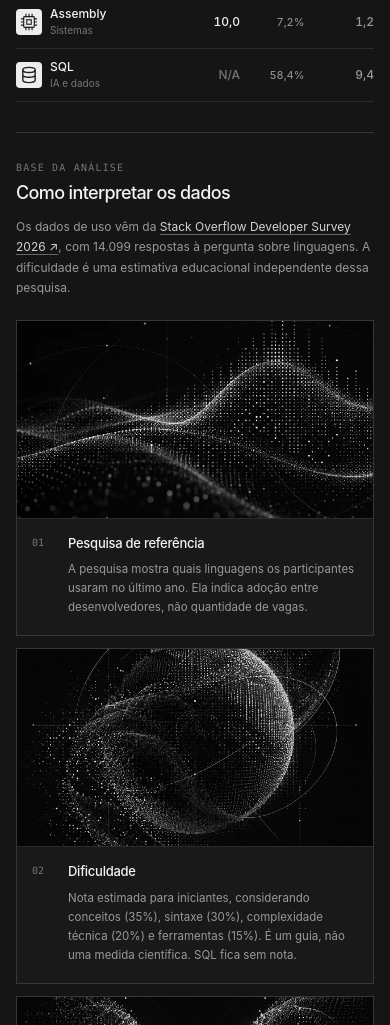
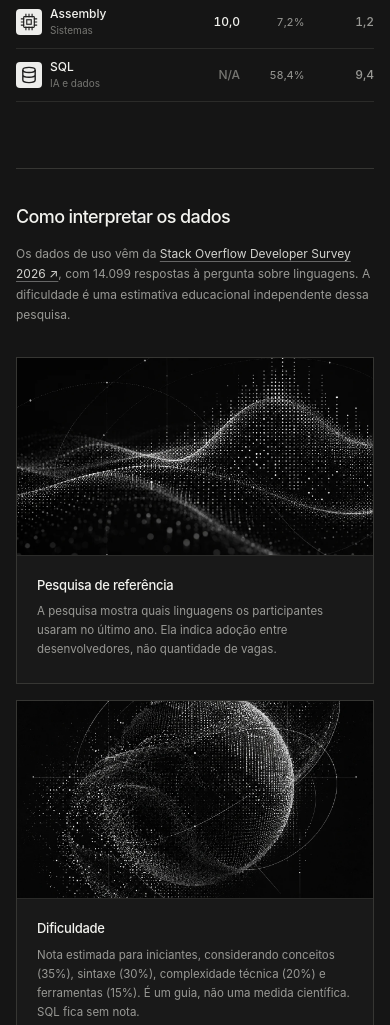
Before and after one commit to printvitorcomc/langscope, a plain HTML site: page index.html in a window 390 px wide. Shown: the part 2000-3025 px from the top of the page. Drawn offline with Linux system fonts and the light colour scheme.

Commit message:
Adjust interpretation section spacing

```diff
--- a/index.html
+++ b/index.html
@@ -65,7 +65,6 @@
         <section class="explanation explanation--cards" aria-labelledby="interpret-title">
           <div class="explanation-head">
             <div>
-              <p class="explanation-eyebrow">BASE DA ANÁLISE</p>
                             <h2 id="interpret-title">Como interpretar os dados</h2>
             </div>
             <p class="explanation-intro">Os dados de uso vêm da <a href="https://survey.stackoverflow.co/2026/technology/data/languages" target="_blank" rel="noopener noreferrer">Stack Overflow Developer Survey 2026 ↗</a>, com 14.099 respostas à pergunta sobre linguagens. A dificuldade é uma estimativa educacional independente dessa pesquisa.</p>
@@ -74,7 +73,6 @@
             <article class="explanation-card">
               <div class="explanation-media"><img src="./assets/interpret-survey.webp" alt="" width="1254" height="1254" loading="lazy" decoding="async"></div>
               <div class="explanation-card-body">
-                <span class="explanation-card-index" aria-hidden="true">01</span>
                                 <h3>Pesquisa de referência</h3>
                 <p>A pesquisa mostra quais linguagens os participantes usaram no último ano. Ela indica adoção entre desenvolvedores, não quantidade de vagas.</p>
               </div>
@@ -82,7 +80,6 @@
             <article class="explanation-card">
               <div class="explanation-media"><img src="./assets/interpret-difficulty.webp" alt="" width="1254" height="1254" loading="lazy" decoding="async"></div>
               <div class="explanation-card-body">
-                <span class="explanation-card-index" aria-hidden="true">02</span>
                                 <h3>Dificuldade</h3>
                 <p>Nota estimada para iniciantes, considerando conceitos (35%), sintaxe (30%), complexidade técnica (20%) e ferramentas (15%). É um guia, não uma medida científica. SQL fica sem nota.</p>
               </div>
@@ -90,7 +87,6 @@
             <article class="explanation-card">
               <div class="explanation-media"><img src="./assets/interpret-comparison.webp" alt="" width="1254" height="1254" loading="lazy" decoding="async"></div>
               <div class="explanation-card-body">
-                <span class="explanation-card-index" aria-hidden="true">03</span>
                                 <h3>Uso e popularidade</h3>
                 <p>Uso é o percentual de participantes que utilizaram cada linguagem. Popularidade transforma esse valor numa nota de 0 a 10, com JavaScript como referência.</p>
               </div>
@@ -115,7 +111,6 @@
         <section class="explanation explanation--cards" aria-labelledby="interpret-title-lab">
           <div class="explanation-head">
             <div>
-              <p class="explanation-eyebrow">BASE DA ANÁLISE</p>
                             <h2 id="interpret-title-lab">Como interpretar os dados</h2>
             </div>
             <p class="explanation-intro">Os dados de uso vêm da <a href="https://survey.stackoverflow.co/2026/technology/data/languages" target="_blank" rel="noopener noreferrer">Stack Overflow Developer Survey 2026 ↗</a>, com 14.099 respostas à pergunta sobre linguagens. A dificuldade é uma estimativa educacional independente dessa pesquisa.</p>
@@ -124,7 +119,6 @@
             <article class="explanation-card">
               <div class="explanation-media"><img src="./assets/interpret-survey.webp" alt="" width="1254" height="1254" loading="lazy" decoding="async"></div>
               <div class="explanation-card-body">
-                <span class="explanation-card-index" aria-hidden="true">01</span>
                                 <h3>Pesquisa de referência</h3>
                 <p>A pesquisa mostra quais linguagens os participantes usaram no último ano. Ela indica adoção entre desenvolvedores, não quantidade de vagas.</p>
               </div>
@@ -132,7 +126,6 @@
             <article class="explanation-card">
               <div class="explanation-media"><img src="./assets/interpret-difficulty.webp" alt="" width="1254" height="1254" loading="lazy" decoding="async"></div>
               <div class="explanation-card-body">
-                <span class="explanation-card-index" aria-hidden="true">02</span>
                                 <h3>Dificuldade</h3>
                 <p>Nota estimada para iniciantes, considerando conceitos (35%), sintaxe (30%), complexidade técnica (20%) e ferramentas (15%). É um guia, não uma medida científica. SQL fica sem nota.</p>
               </div>
@@ -140,7 +133,6 @@
             <article class="explanation-card">
               <div class="explanation-media"><img src="./assets/interpret-comparison.webp" alt="" width="1254" height="1254" loading="lazy" decoding="async"></div>
               <div class="explanation-card-body">
-                <span class="explanation-card-index" aria-hidden="true">03</span>
                                 <h3>Uso e popularidade</h3>
                 <p>Uso é o percentual de participantes que utilizaram cada linguagem. Popularidade transforma esse valor numa nota de 0 a 10, com JavaScript como referência.</p>
               </div>
--- a/styles.css
+++ b/styles.css
@@ -183,28 +183,26 @@ svg{display:block}strong{font-weight:600}
 @media(max-width:430px){.popularity-long{display:none}.popularity-short{display:inline}}
 
 /* Data interpretation: an editorial three-card section shared by Ranking and Comparação. */
-.explanation--cards{border-top:1px solid var(--line);margin-top:38px;padding:38px 0 14px}
-.explanation--cards .explanation-head{display:grid;grid-template-columns:minmax(0,315px) minmax(0,1fr);align-items:end;gap:clamp(18px,3vw,42px);margin-bottom:25px}
-.explanation--cards .explanation-eyebrow{margin:0 0 9px;color:var(--faint);font:10px/1.2 ui-monospace,SFMono-Regular,Consolas,monospace;letter-spacing:.12em}
+.explanation--cards{border-top:1px solid var(--line);margin-top:94px;padding:54px 0 30px}
+.explanation--cards .explanation-head{display:grid;grid-template-columns:minmax(0,315px) minmax(0,1fr);align-items:end;gap:clamp(18px,3vw,42px);margin-bottom:43px}
 .explanation--cards h2{font-size:clamp(17px,2vw,22px);font-weight:500;letter-spacing:-.035em;line-height:1.15;margin:0}
 .explanation--cards .explanation-intro{max-width:710px;margin:0;color:var(--muted);font-size:12px;line-height:1.72}
 .explanation--cards .explanation-intro a{color:#d3d3cf;text-decoration:underline;text-decoration-color:#666;text-underline-offset:3px}
-.explanation--cards .explanation-cards{display:grid;grid-template-columns:repeat(3,minmax(0,1fr));gap:14px}
+.explanation--cards .explanation-cards{display:grid;grid-template-columns:repeat(3,minmax(0,1fr));gap:20px}
 .explanation--cards .explanation-card{min-width:0;border:1px solid var(--line);background:#191919;display:flex;flex-direction:column}
-.explanation--cards .explanation-media{overflow:hidden;aspect-ratio:1.2;background:#0b0b0b;border-bottom:1px solid var(--subtle-line)}
+.explanation--cards .explanation-media{overflow:hidden;aspect-ratio:1.15;background:#0b0b0b;border-bottom:1px solid var(--subtle-line)}
 .explanation--cards .explanation-media img{width:100%;height:100%;object-fit:cover;display:block}
-.explanation--cards .explanation-card-body{padding:18px 17px 21px;display:grid;grid-template-columns:26px minmax(0,1fr);column-gap:10px;align-content:start}
-.explanation--cards .explanation-card-index{grid-row:1 / 3;font:10px/1.55 ui-monospace,SFMono-Regular,Consolas,monospace;color:var(--faint)}
+.explanation--cards .explanation-card-body{padding:22px 22px 26px;display:flex;flex-direction:column;align-content:start}
 .explanation--cards .explanation-card h3{margin:0 0 8px;font-size:14px;font-weight:550;letter-spacing:-.02em;line-height:1.35}
-.explanation--cards .explanation-card p{grid-column:2;margin:0;color:var(--muted);font-size:12px;line-height:1.65}
+.explanation--cards .explanation-card p{margin:0;color:var(--muted);font-size:12px;line-height:1.65}
 @media(max-width:700px){
-  .explanation--cards .explanation-head{grid-template-columns:1fr;gap:13px;margin-bottom:21px}
-  .explanation--cards .explanation-cards{grid-template-columns:1fr;gap:12px}
+  .explanation--cards .explanation-head{grid-template-columns:1fr;gap:16px;margin-bottom:31px}
+  .explanation--cards .explanation-cards{grid-template-columns:1fr;gap:16px}
   .explanation--cards .explanation-media{aspect-ratio:1.75}
-  .explanation--cards .explanation-card-body{padding:16px 15px 18px}
+  .explanation--cards .explanation-card-body{padding:21px 20px 24px}
 }
 @media(max-width:430px){
-  .explanation--cards{margin-top:30px;padding-top:29px}
+  .explanation--cards{margin-top:66px;padding-top:38px;padding-bottom:18px}
   .explanation--cards h2{font-size:18px}
   .explanation--cards .explanation-media{aspect-ratio:1.8}
   .explanation--cards .explanation-card h3{font-size:13px}
```
Lines whose indentation alone changed are shown as unchanged.
